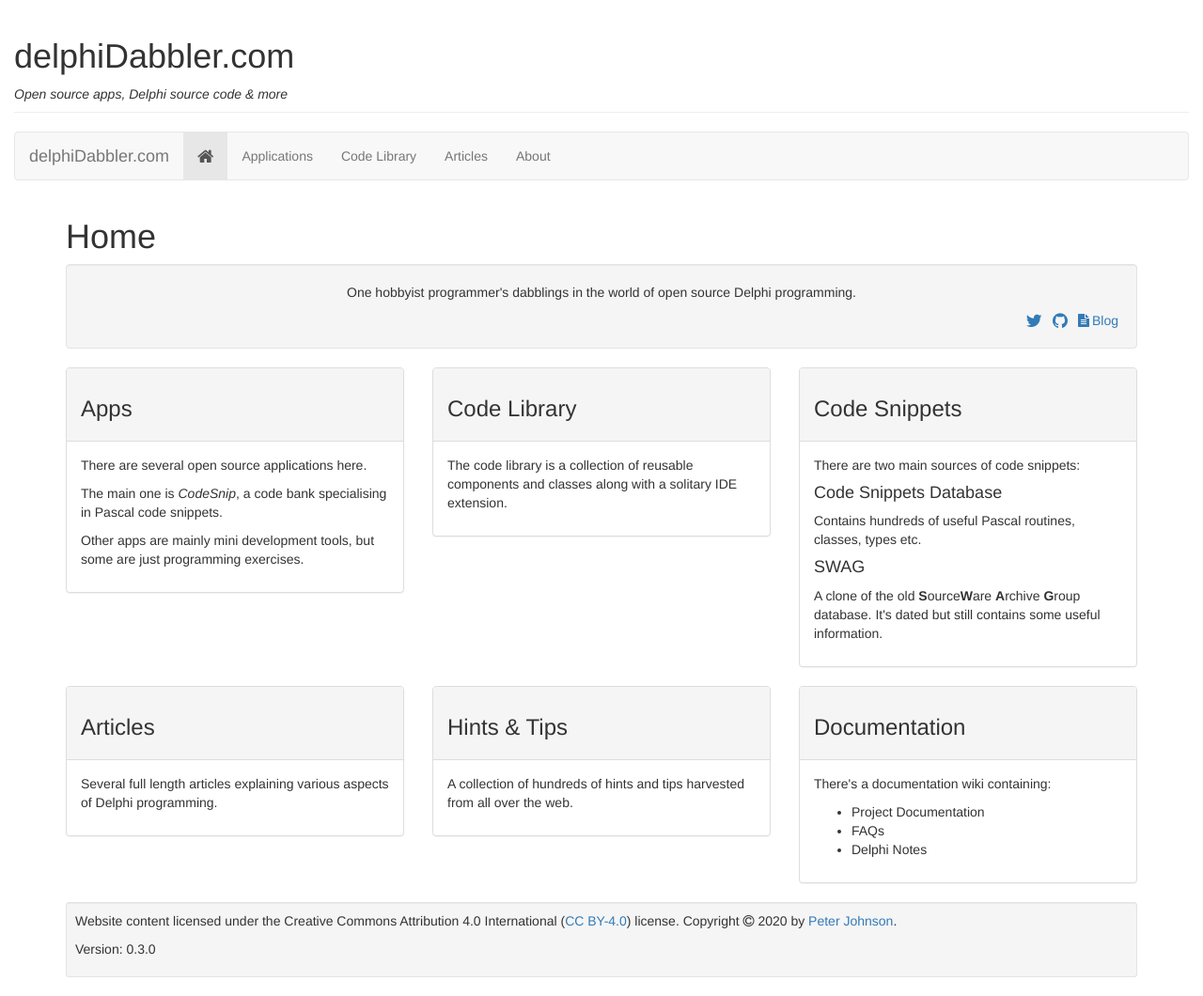
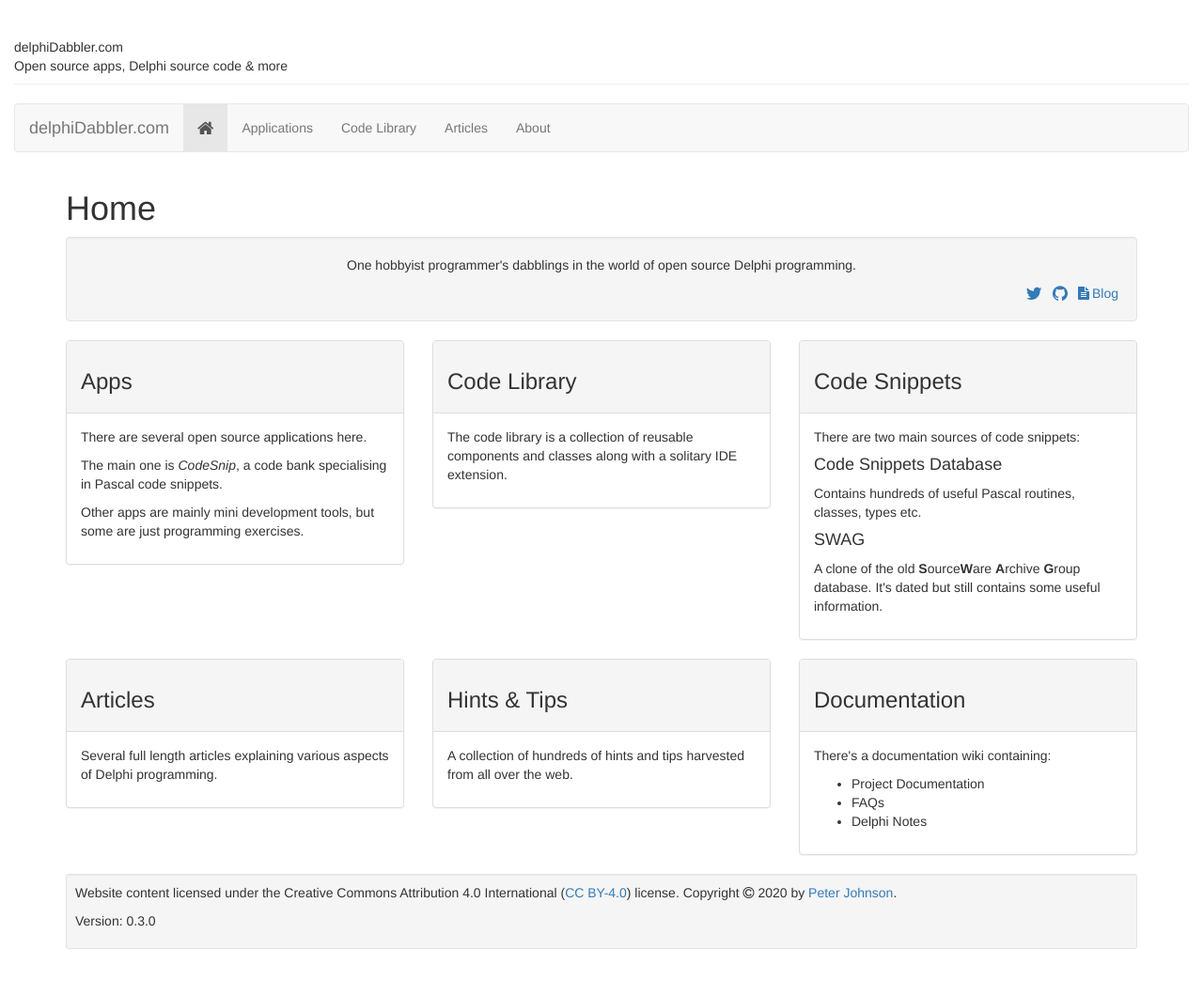
Before and after one commit to delphidabbler/delphidabbler.github.io, a Jekyll site: the page built from index.html, in a window 1280 px wide. Shown: the whole page at 94% size. Built offline with Jekyll 4.4.1, drawn with Linux system fonts in a browser that asks for light colours; nearby versions of some CDN libraries; after the commit the page ends 1030 px from its top, so only the background shows below that.

Commit message:
Revise classes and some tags to work with CSS styling

```diff
--- a/_includes/header.html
+++ b/_includes/header.html
@@ -1,15 +1,12 @@
 <!-- BEGIN header -->
-<header role="banner">
+<header role="banner" class="page-header">
 
-
-<div class="page-header hidden-xs">
-  <div>
-    <div>
-      <h1>{{ site.data.core.logo }}</h1>
+  <div class="branding">
+    <div class="logo">
+      {{ site.data.core.logo | escape}}
     </div>
-    <div><em>Open source apps, Delphi source code &amp; more</em></div>
+    <div class="strapline">Open source apps, Delphi source code &amp; more</div>
   </div>
-</div>
 
 </header>
 <!-- END header -->
```
